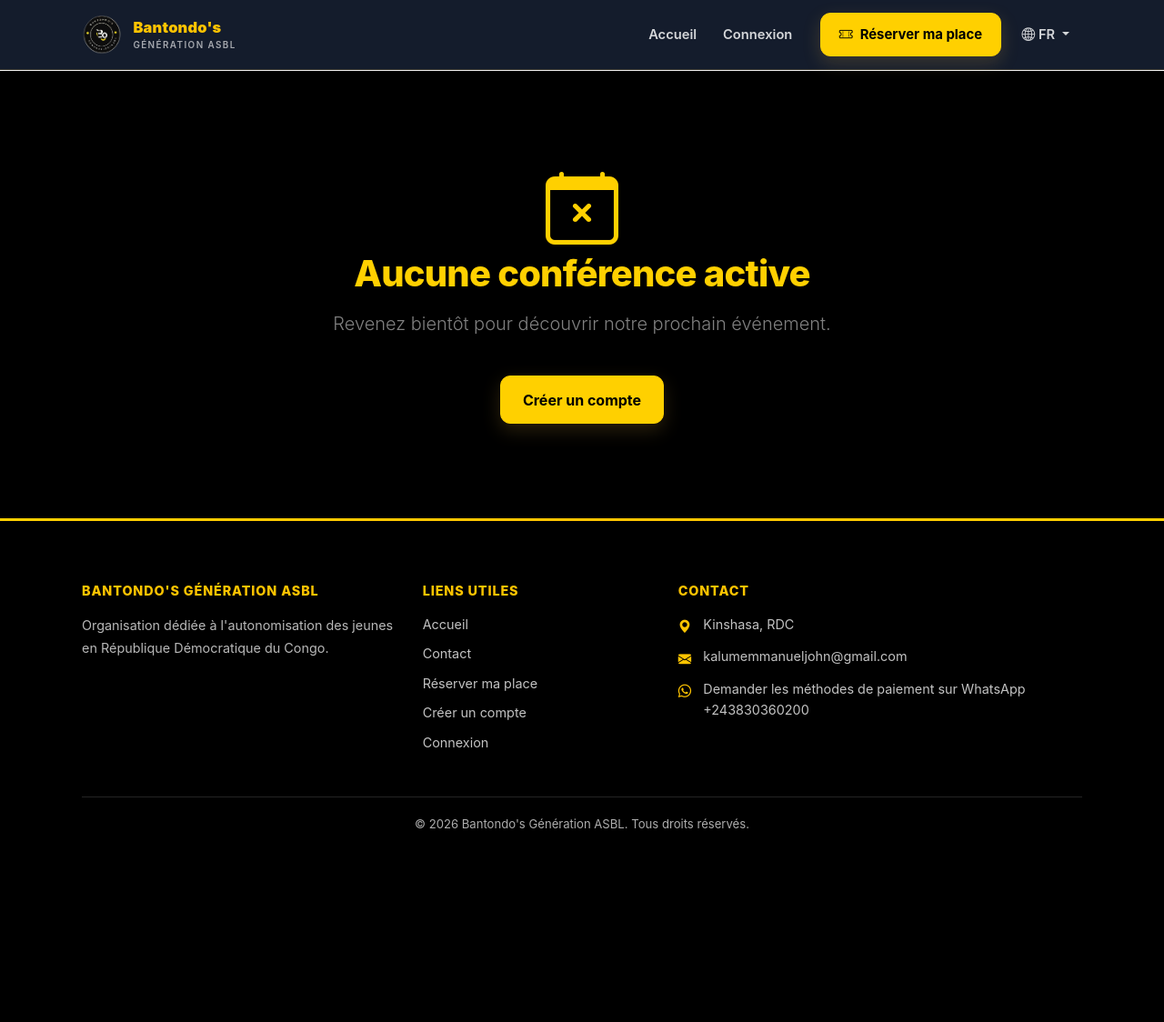
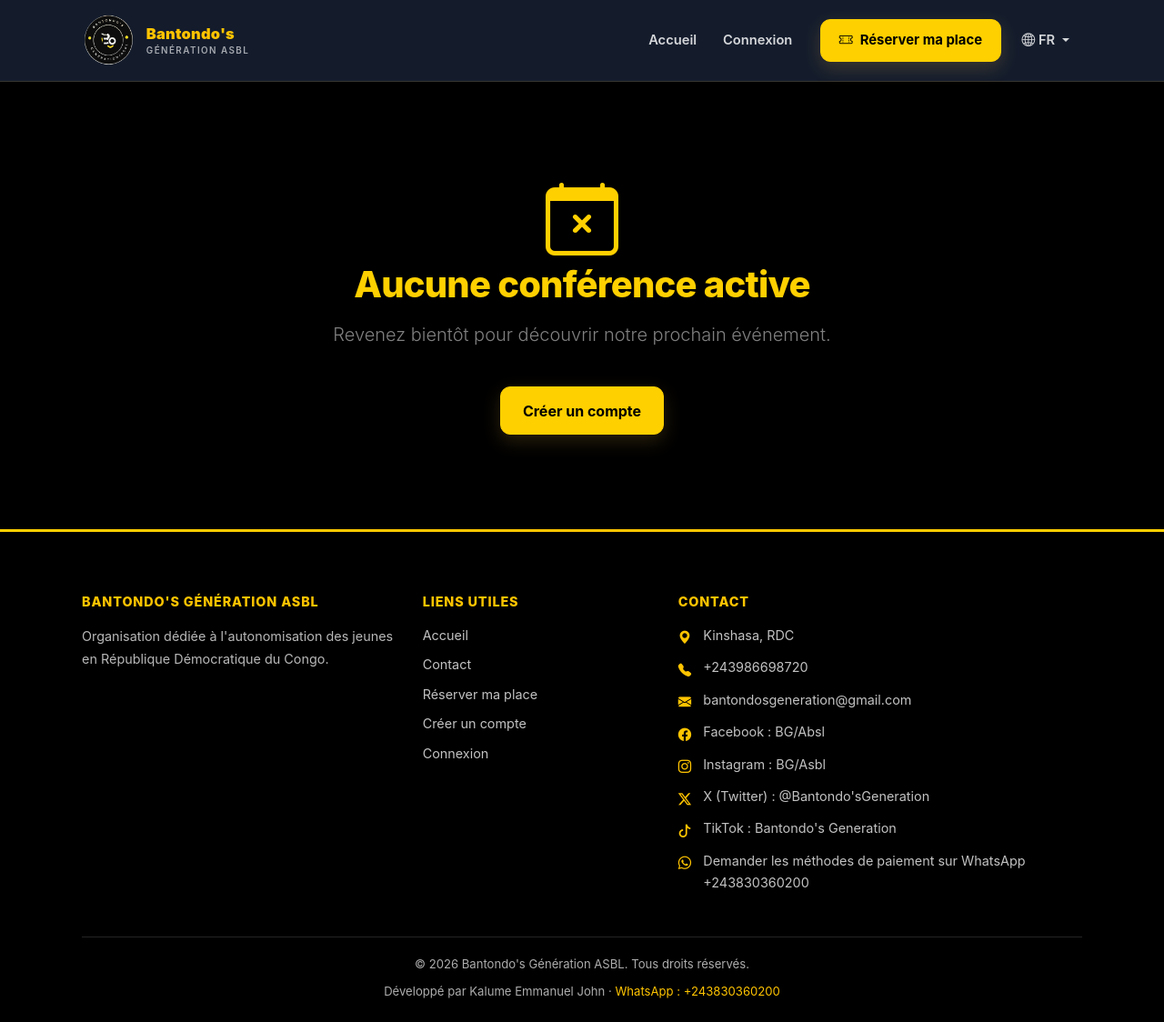
Before and after one commit to kalumemmanueljohn-blip/conference, a Django app: page / in a window 1280 px wide. Shown: the whole page at 91% size. Before the commit the page ends 911 px from the top, so only its background shows below. Run offline with Django 5.2, Linux system fonts and the light colour scheme; data that the repository does not hold is empty.

Commit message:
Improve conference page and footer
Co-authored-by: Copilot App <223556219+Copilot@users.noreply.github.com>

```diff
--- a/config/context_processors.py
+++ b/config/context_processors.py
@@ -1,4 +1,3 @@
-from email.utils import parseaddr
 from urllib.parse import quote
 
 from django.conf import settings
@@ -33,7 +32,6 @@ def whatsapp_contact(request):
 
 def footer_contact(request):
     conference = get_active_conference()
-    sender_email = parseaddr(settings.DEFAULT_FROM_EMAIL)[1]
 
     return {
         'footer_conference': conference,
@@ -41,15 +39,22 @@ def footer_contact(request):
             conference.contact_address if conference and conference.contact_address
             else 'Kinshasa, RDC'
         ),
-        'footer_contact_phone': conference.contact_phone if conference else '',
+        'footer_contact_phone': (
+            conference.contact_phone if conference and conference.contact_phone
+            else '+243986698720'
+        ),
         'footer_contact_email': (
             conference.contact_email if conference and conference.contact_email
-            else sender_email
+            else 'bantondosgeneration@gmail.com'
         ),
         'footer_social_facebook': conference.social_facebook if conference else '',
+        'footer_social_facebook_label': 'BG/Absl',
         'footer_social_instagram': conference.social_instagram if conference else '',
+        'footer_social_instagram_label': 'BG/Asbl',
         'footer_social_twitter': conference.social_twitter if conference else '',
+        'footer_social_twitter_label': "@Bantondo'sGeneration",
         'footer_social_tiktok': conference.social_tiktok if conference else '',
+        'footer_social_tiktok_label': "Bantondo's Generation",
         'footer_social_linkedin': conference.social_linkedin if conference else '',
         'footer_social_youtube': conference.social_youtube if conference else '',
     }
--- a/static/css/base.css
+++ b/static/css/base.css
@@ -57,7 +57,7 @@ h1,h2,h3,h4,h5,h6{margin-top:0;color:var(--navy);font-weight:800;line-height:1.1
 p{margin-top:0}
 .container{width:100%;margin-inline:auto;padding-inline:20px}
 
-.main-content{flex:1;padding-top:78px}
+.main-content{flex:1;padding-top:90px}
 
 /* ========== HEADER ========== */
 
@@ -73,7 +73,7 @@ p{margin-top:0}
 }
 
 .site-header .navbar{
-  min-height:76px;
+  min-height:88px;
   padding:.65rem 0;
   background:transparent;
 }
@@ -86,7 +86,7 @@ p{margin-top:0}
   font-weight:800;
 }
 
-.brand-logo{width:auto;height:44px;object-fit:contain;transition:transform var(--ease)}
+.brand-logo{width:auto;height:58px;object-fit:contain;transition:transform var(--ease)}
 .navbar-brand:hover .brand-logo{transform:scale(1.04)}
 
 .brand-text{display:flex;flex-direction:column;line-height:1.1}
@@ -254,7 +254,7 @@ p{margin-top:0}
 .footer-links li,.footer-contact li{margin-bottom:.55rem;color:rgba(255,255,255,.76);font-size:.9rem}
 .footer-links a,.footer-contact a{color:rgba(255,255,255,.76);overflow-wrap:anywhere}
 .footer-links a:hover,.footer-contact a:hover{color:var(--gold-2)}
-.footer-links a:focus-visible,.footer-contact a:focus-visible,.footer-socials a:focus-visible{
+.footer-links a:focus-visible,.footer-contact a:focus-visible,.footer-socials a:focus-visible,.footer-credit a:focus-visible{
   outline:2px solid var(--gold-2);
   outline-offset:3px;
 }
@@ -265,6 +265,9 @@ p{margin-top:0}
 .footer-socials a:hover{background:var(--gold);color:var(--navy);transform:translateY(-2px)}
 .footer-bottom{margin-top:2.4rem;padding-top:1.2rem;border-top:1px solid rgba(255,255,255,.14);text-align:center;color:rgba(255,255,255,.68);font-size:.82rem}
 .footer-bottom p{margin:0}
+.footer-bottom .footer-credit{margin-top:.55rem}
+.footer-credit a{color:var(--gold-2);overflow-wrap:anywhere}
+.footer-credit a:hover{color:var(--gold)}
 
 @media (max-width:767px){
   .site-footer{padding:3rem 0 1.2rem}
@@ -2382,9 +2385,9 @@ body .whatsapp-step p {
    ========================================================= */
 
 @media (max-width:991px){
-  .main-content{padding-top:70px}
-  .site-header .navbar{min-height:68px}
-  .brand-logo{height:38px}
+  .main-content{padding-top:82px}
+  .site-header .navbar{min-height:76px}
+  .brand-logo{height:50px}
   .site-header .navbar-collapse{
     margin-top:.65rem;
     padding:.6rem;
@@ -2631,9 +2634,10 @@ body .whatsapp-step p {
 
 @media (max-width:576px){
   .container{padding-inline:16px}
-  .main-content{padding-top:64px}
+  .main-content{padding-top:72px}
+  .site-header .navbar{min-height:68px}
   .brand-text{display:none}
-  .brand-logo{height:36px}
+  .brand-logo{height:46px}
   .section-padding{padding:3.3rem 0}
   .section-padding-lg{padding:4rem 0}
   .btn{width:100%}
--- a/templates/conference/home.html
+++ b/templates/conference/home.html
@@ -159,7 +159,7 @@
                         {% trans "La conférence" %}
                     </h2>
 
-                    <div class="about-lead">
+                    <div class="about-lead about-description-panel">
                         {{ conference.description|linebreaks }}
                     </div>
 
@@ -218,13 +218,16 @@
     <!-- ============================================================
          OBJECTIF
          ============================================================ -->
-    <section class="section-padding bg-black text-white">
+    <section class="section-padding objective-section text-white">
         <div class="container">
             <div class="row">
                 <div class="col-lg-8 mx-auto text-center">
                     <span class="section-label text-yellow">{% trans "Notre objectif" %}</span>
                     <h2 class="section-title text-white">{% trans "Pourquoi cette conférence ?" %}</h2>
-                    <div class="objective-text text-white-50">{{ conference.objective|linebreaks }}</div>
+                    <div class="objective-panel">
+                        <i class="bi bi-quote objective-quote" aria-hidden="true"></i>
+                        <div class="objective-text">{{ conference.objective|linebreaks }}</div>
+                    </div>
                 </div>
             </div>
 
--- a/templates/partials/_footer.html
+++ b/templates/partials/_footer.html
@@ -97,6 +97,50 @@
                     </li>
                     {% endif %}
 
+                    <li>
+                        <i class="bi bi-facebook"></i>
+                        {% if footer_social_facebook %}
+                            <a href="{{ footer_social_facebook }}" target="_blank" rel="noopener noreferrer">
+                                {% trans "Facebook" %} : {{ footer_social_facebook_label }}
+                            </a>
+                        {% else %}
+                            <span>{% trans "Facebook" %} : {{ footer_social_facebook_label }}</span>
+                        {% endif %}
+                    </li>
+
+                    <li>
+                        <i class="bi bi-instagram"></i>
+                        {% if footer_social_instagram %}
+                            <a href="{{ footer_social_instagram }}" target="_blank" rel="noopener noreferrer">
+                                {% trans "Instagram" %} : {{ footer_social_instagram_label }}
+                            </a>
+                        {% else %}
+                            <span>{% trans "Instagram" %} : {{ footer_social_instagram_label }}</span>
+                        {% endif %}
+                    </li>
+
+                    <li>
+                        <i class="bi bi-twitter-x"></i>
+                        {% if footer_social_twitter %}
+                            <a href="{{ footer_social_twitter }}" target="_blank" rel="noopener noreferrer">
+                                {% trans "X (Twitter)" %} : {{ footer_social_twitter_label }}
+                            </a>
+                        {% else %}
+                            <span>{% trans "X (Twitter)" %} : {{ footer_social_twitter_label }}</span>
+                        {% endif %}
+                    </li>
+
+                    <li>
+                        <i class="bi bi-tiktok"></i>
+                        {% if footer_social_tiktok %}
+                            <a href="{{ footer_social_tiktok }}" target="_blank" rel="noopener noreferrer">
+                                {% trans "TikTok" %} : {{ footer_social_tiktok_label }}
+                            </a>
+                        {% else %}
+                            <span>{% trans "TikTok" %} : {{ footer_social_tiktok_label }}</span>
+                        {% endif %}
+                    </li>
+
                     {% if whatsapp_contact_url %}
                     <li>
                         <i class="bi bi-whatsapp" aria-hidden="true"></i>
@@ -120,6 +164,14 @@
                 &copy; {% now "Y" %} Bantondo's Génération ASBL.
                 {% trans "Tous droits réservés." %}
             </p>
+            <p class="footer-credit">
+                {% trans "Développé par" %} Kalume Emmanuel John ·
+                <a href="https://wa.me/243830360200"
+                   target="_blank"
+                   rel="noopener noreferrer">
+                    WhatsApp : +243830360200
+                </a>
+            </p>
         </div>
     </div>
 </footer>
```
Also changed, not shown: notifications/tests/test_email_links.py (+34 -1 lines), static/css/landing.css (+96 -2 lines), templates/conference/detail.html (+14 -8 lines).
